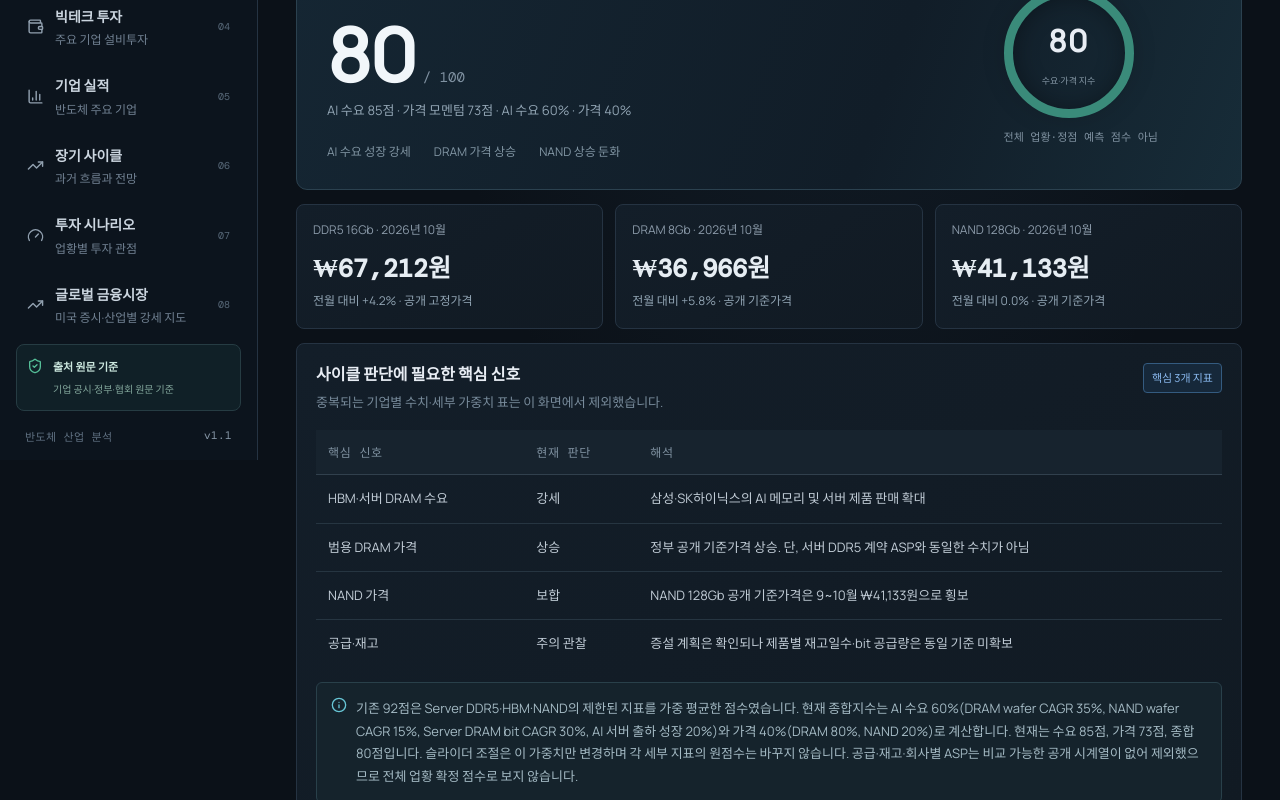
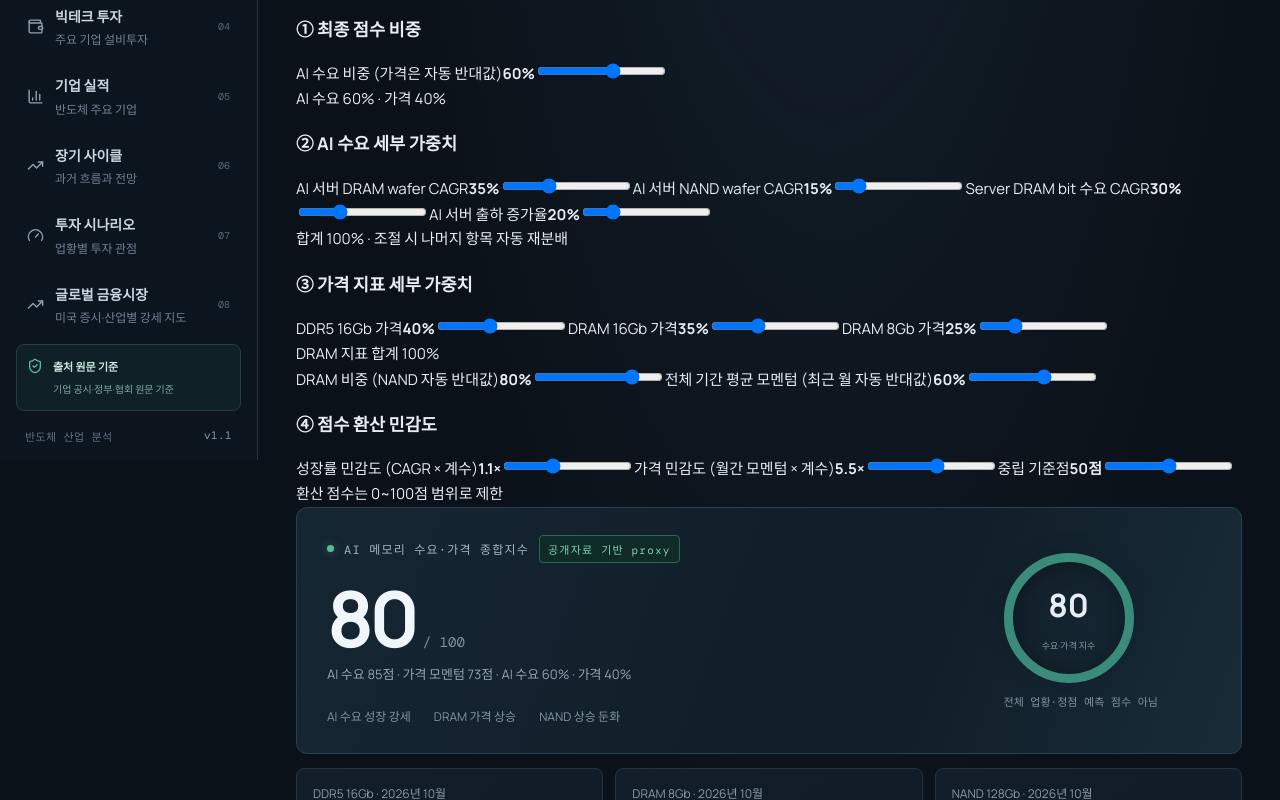
Before and after one commit to chs03220322-creator/semiconductor-intelligence, a React (Vite) app: page / in a window 1280 px wide. Shown: the part 340-1140 px from the top of the page. Built offline with nearby package versions, Linux system fonts and the light colour scheme.

Commit message:
Move live score controls to industry cycle and expose all scoring weights

```diff
--- a/src/App.tsx
+++ b/src/App.tsx
@@ -135,35 +135,37 @@ const supplierCapex=[
 ];
 const FX_USDKRW=1344.23; // 2026-11-25 reference mid-market rate
 // AI 메모리 사이클 점수: 공개 전망의 성장률과 실제 공개가격의 모멘텀을 분리해 계산
+type ScoreConfig={demandWeight:number;demandDramWafer:number;demandNandWafer:number;demandServerBit:number;demandShipment:number;priceDdr5:number;priceDram16:number;priceDram8:number;dramShare:number;avgMomentumShare:number;growthSensitivity:number;priceSensitivity:number;neutralScore:number};
+const DEFAULT_SCORE_CONFIG:ScoreConfig={demandWeight:60,demandDramWafer:35,demandNandWafer:15,demandServerBit:30,demandShipment:20,priceDdr5:40,priceDram16:35,priceDram8:25,dramShare:80,avgMomentumShare:60,growthSensitivity:1.1,priceSensitivity:5.5,neutralScore:50};
 const clampScore=(v:number)=>Math.max(0,Math.min(100,v));
 const growthPct=(start:number,end:number,years:number)=>(Math.pow(end/start,1/years)-1)*100;
-const growthScore=(cagr:number)=>clampScore(50+cagr*1.1);
-const priceMomentum=(values:number[])=>{
- const avgMonthly=(Math.pow(values[values.length-1]/values[0],1/(values.length-1))-1)*100;
- const latestMonthly=(values[values.length-1]/values[values.length-2]-1)*100;
- return {avgMonthly,latestMonthly,score:clampScore(50+(avgMonthly*0.6+latestMonthly*0.4)*5.5)};
-};
-// AI 수요 축: wafer 투입량(학습+추론), Server DRAM bit, AI 서버 출하 전망
-const aiDramWaferCagr=growthPct(180+90,800+700,5);
-const aiNandWaferCagr=growthPct(20+72,29+197,5);
-const serverDramBitCagr=growthPct(164,269,2);
-const aiServerShipmentGrowth=31;
-const aiDemandScore=Math.round(
- growthScore(aiDramWaferCagr)*0.35+
- growthScore(aiNandWaferCagr)*0.15+
- growthScore(serverDramBitCagr)*0.30+
- growthScore(aiServerShipmentGrowth)*0.20
-);
-// 가격 축: DRAM 계열 80%, NAND 20%. 평균 월간 상승률 60% + 최신 월 상승률 40%
-const ddr5Momentum=priceMomentum([40,45,46.5,48,50]);
-const dram16Momentum=priceMomentum([40,45,46.5,48]);
-const dram8Momentum=priceMomentum([24,25,26,27.5]);
-const nandMomentum=priceMomentum([28.8,30.1,30.5,30.6,30.6]);
-const dramPriceScore=ddr5Momentum.score*0.40+dram16Momentum.score*0.35+dram8Momentum.score*0.25;
-const priceMomentumScore=Math.round(dramPriceScore*0.80+nandMomentum.score*0.20);
-// 수요가 가격보다 선행한다는 점을 반영하되, 가격이 확인되지 않은 수요만으로 과대평가하지 않도록 60:40
-const weightedCycleScore=(demandWeight:number)=>Math.round(aiDemandScore*(demandWeight/100)+priceMomentumScore*(1-demandWeight/100));
-
+const growthScore=(cagr:number,cfg:ScoreConfig)=>clampScore(cfg.neutralScore+cagr*cfg.growthSensitivity);
+const priceMomentum=(values:number[],cfg:ScoreConfig)=>{const avgMonthly=(Math.pow(values[values.length-1]/values[0],1/(values.length-1))-1)*100;const latestMonthly=(values[values.length-1]/values[values.length-2]-1)*100;return {avgMonthly,latestMonthly,score:clampScore(cfg.neutralScore+(avgMonthly*cfg.avgMomentumShare/100+latestMonthly*(100-cfg.avgMomentumShare)/100)*cfg.priceSensitivity)}};
+const aiDramWaferCagr=growthPct(270,1500,5),aiNandWaferCagr=growthPct(92,226,5),serverDramBitCagr=growthPct(164,269,2),aiServerShipmentGrowth=31;
+const ddr5MomentumBase=[40,45,46.5,48,50],dram16MomentumBase=[40,45,46.5,48],dram8MomentumBase=[24,25,26,27.5],nandMomentumBase=[28.8,30.1,30.5,30.6,30.6];
+function calculateCycleScores(cfg:ScoreConfig){
+ const growthItems=[growthScore(aiDramWaferCagr,cfg),growthScore(aiNandWaferCagr,cfg),growthScore(serverDramBitCagr,cfg),growthScore(aiServerShipmentGrowth,cfg)];
+ const demandScore=Math.round(growthItems[0]*cfg.demandDramWafer/100+growthItems[1]*cfg.demandNandWafer/100+growthItems[2]*cfg.demandServerBit/100+growthItems[3]*cfg.demandShipment/100);
+ const ddr5=priceMomentum(ddr5MomentumBase,cfg),dram16=priceMomentum(dram16MomentumBase,cfg),dram8=priceMomentum(dram8MomentumBase,cfg),nand=priceMomentum(nandMomentumBase,cfg);
+ const dramScore=ddr5.score*cfg.priceDdr5/100+dram16.score*cfg.priceDram16/100+dram8.score*cfg.priceDram8/100;
+ const priceScore=Math.round(dramScore*cfg.dramShare/100+nand.score*(100-cfg.dramShare)/100);
+ return {demandScore,priceScore,totalScore:Math.round(demandScore*cfg.demandWeight/100+priceScore*(100-cfg.demandWeight)/100),ddr5,dram16,dram8,nand,dramScore,growthItems};
+}
+function rebalanceScoreWeights(cfg:ScoreConfig,key:keyof ScoreConfig,value:number,keys:(keyof ScoreConfig)[]):ScoreConfig{
+ const next={...cfg,[key]:value} as ScoreConfig,peers=keys.filter(k=>k!==key),remaining=100-value,oldTotal=peers.reduce((sum,k)=>sum+cfg[k],0);let assigned=0;
+ peers.forEach((k,i)=>{const v=i===peers.length-1?remaining-assigned:Math.round(remaining*(oldTotal>0?cfg[k]/oldTotal:1/peers.length));(next as any)[k]=v;assigned+=v});return next;
+}
+function WeightControl({label,value,min=0,max=100,step=1,suffix="%",onChange}:{label:string;value:number;min?:number;max?:number;step?:number;suffix?:string;onChange:(v:number)=>void}){
+ return <label className="score-weight-control"><span>{label}<b>{Number.isInteger(value)?value:value.toFixed(1)}{suffix}</b></span><input type="range" min={min} max={max} step={step} value={value} onChange={e=>onChange(Number(e.target.value))}/></label>;
+}
+function ScoreControls({config,onChange}:{config:ScoreConfig;onChange:(key:keyof ScoreConfig,value:number)=>void}){
+ const adjust=(key:keyof ScoreConfig)=>(v:number)=>onChange(key,v);
+ return <div className="score-control-panel"><div className="score-control-heading"><div><b>산업 사이클 점수 로직 조절</b><small>슬라이더를 움직이면 종합점수와 세부 점수가 즉시 재계산됩니다. 각 가중치 묶음은 합계 100%로 자동 보정됩니다.</small></div><Pill tone="green">실시간 반영</Pill></div><div className="score-control-grid">
+ <section><h3>① 최종 점수 비중</h3><WeightControl label="AI 수요 비중 (가격은 자동 반대값)" value={config.demandWeight} step={5} onChange={adjust("demandWeight")}/><div className="score-control-note">AI 수요 {config.demandWeight}% · 가격 {100-config.demandWeight}%</div></section>
+ <section><h3>② AI 수요 세부 가중치</h3><WeightControl label="AI 서버 DRAM wafer CAGR" value={config.demandDramWafer} onChange={adjust("demandDramWafer")}/><WeightControl label="AI 서버 NAND wafer CAGR" value={config.demandNandWafer} onChange={adjust("demandNandWafer")}/><WeightControl label="Server DRAM bit 수요 CAGR" value={config.demandServerBit} onChange={adjust("demandServerBit")}/><WeightControl label="AI 서버 출하 증가율" value={config.demandShipment} onChange={adjust("demandShipment")}/><div className="score-control-note">합계 100% · 조절 시 나머지 항목 자동 재분배</div></section>
+ <section><h3>③ 가격 지표 세부 가중치</h3><WeightControl label="DDR5 16Gb 가격" value={config.priceDdr5} onChange={adjust("priceDdr5")}/><WeightControl label="DRAM 16Gb 가격" value={config.priceDram16} onChange={adjust("priceDram16")}/><WeightControl label="DRAM 8Gb 가격" value={config.priceDram8} onChange={adjust("priceDram8")}/><div className="score-control-note">DRAM 지표 합계 100%</div><WeightControl label="DRAM 비중 (NAND 자동 반대값)" value={config.dramShare} step={5} onChange={adjust("dramShare")}/><WeightControl label="전체 기간 평균 모멘텀 (최근 월 자동 반대값)" value={config.avgMomentumShare} step={5} onChange={adjust("avgMomentumShare")}/></section>
+ <section><h3>④ 점수 환산 민감도</h3><WeightControl label="성장률 민감도 (CAGR × 계수)" value={config.growthSensitivity} min={0} max={3} step={0.1} suffix="×" onChange={adjust("growthSensitivity")}/><WeightControl label="가격 민감도 (월간 모멘텀 × 계수)" value={config.priceSensitivity} min={0} max={10} step={0.5} suffix="×" onChange={adjust("priceSensitivity")}/><WeightControl label="중립 기준점" value={config.neutralScore} min={30} max={70} step={1} suffix="점" onChange={adjust("neutralScore")}/><div className="score-control-note">환산 점수는 0~100점 범위로 제한</div></section></div></div>;
+}
 function Pill({children,tone='muted'}:{children:any;tone?:'muted'|'green'|'amber'|'blue'}){return <span className={'pill '+tone}>{children}</span>}
 function Title({eyebrow,title,desc}:{eyebrow:string;title:string;desc:string}){return <div className="section-title"><div className="eyebrow">{eyebrow}</div><h1>{title}</h1><p>{desc}</p></div>}
 function krwText(value:any){if(typeof value!=='string')return value;return value.replace(/\$([\d,]+(?:\.\d+)?)(\s*(?:B|bn|billion))?/gi,(_m,n,suffix)=>{const v=Number(n.replace(/,/g,''));return suffix?'₩'+(v*FX_USDKRW/1000).toFixed(1)+'조':'₩'+Math.round(v*FX_USDKRW).toLocaleString('ko-KR')+'원'}).replace(/USD\s*\/\s*chip/gi,'원/칩').replace(/USD\s*bn/gi,'조 원').replace(/USD/gi,'KRW')}function visibleUnit(value:string){return value.replace(/USD\s*\/\s*chip/gi,'원/칩').replace(/USD\s*bn/gi,'조 원').replace(/USD/gi,'KRW')}
@@ -285,12 +287,13 @@ function TrendPanel({title,series,quarterHeaders,quarterRows,note,source}:{title
  </div>
 }
 
-function Overview({period,setPeriod,demandWeight}:{period:Period;setPeriod:(p:Period)=>void;demandWeight:number}){
- const priceWeight=100-demandWeight;
- const liveCycleScore=weightedCycleScore(demandWeight);
+function Overview({period,setPeriod,scoreConfig,onScoreConfigChange}:{period:Period;setPeriod:(p:Period)=>void;scoreConfig:ScoreConfig;onScoreConfigChange:(key:keyof ScoreConfig,value:number)=>void}){
+ const demandWeight=scoreConfig.demandWeight,priceWeight=100-demandWeight;
+ const scores=calculateCycleScores(scoreConfig),aiDemandScore=scores.demandScore,priceMomentumScore=scores.priceScore,liveCycleScore=scores.totalScore;
  const data=period==='3Y'?market.slice(-3):period==='5Y'?market.slice(-5):market;
  return <>
   <Title eyebrow="01 / CYCLE MONITOR" title="반도체 사이클 한눈에 보기" desc="AI 메모리 수요 성장과 실제 공개 메모리 가격 모멘텀을 분리 평가한 참고 지수입니다. 공급·재고·기업별 ASP는 공개 데이터가 부족해 별도 확정 점수에 넣지 않습니다."/>
+  <ScoreControls config={scoreConfig} onChange={onScoreConfigChange}/>
   <div className="hero-score"><div className="score-main"><div className="score-label"><span className="live-dot"/> AI 메모리 수요·가격 종합지수 <Pill tone="green">공개자료 기반 proxy</Pill></div><div className="score-number">{liveCycleScore}<small>/ 100</small></div><p>AI 수요 {aiDemandScore}점 · 가격 모멘텀 {priceMomentumScore}점 · AI 수요 {demandWeight}% · 가격 {priceWeight}%</p><div className="score-foot"><span>AI 수요 성장 강세</span><span>DRAM 가격 상승</span><span>NAND 상승 둔화</span></div></div><div className="score-gauge"><div className="gauge-ring"><div><strong>{liveCycleScore}</strong><span>수요·가격 지수</span></div></div><small>전체 업황·정점 예측 점수 아님</small></div></div>
   <div className="stats-grid three">
    <Stat label="DDR5 16Gb · 2026년 10월" value="$50.0" sub="전월 대비 +4.2% · 공개 고정가격"/>
@@ -304,7 +307,7 @@ function Overview({period,setPeriod,demandWeight}:{period:Period;setPeriod:(p:Pe
     ['NAND 가격','보합','NAND 128Gb 공개 기준가격은 9~10월 $30.6으로 횡보'],
     ['공급·재고','주의 관찰','증설 계획은 확인되나 제품별 재고일수·bit 공급량은 동일 기준 미확보']
    ]}/>
-   <Notice>기존 92점은 Server DDR5·HBM·NAND의 제한된 지표를 가중 평균한 점수였습니다. 현재 종합지수는 AI 수요 {demandWeight}%(DRAM wafer CAGR 35%, NAND wafer CAGR 15%, Server DRAM bit CAGR 30%, AI 서버 출하 성장 20%)와 가격 {priceWeight}%(DRAM 80%, NAND 20%)로 계산합니다. 현재는 수요 {aiDemandScore}점, 가격 {priceMomentumScore}점, 종합 {liveCycleScore}점입니다. 슬라이더 조절은 이 가중치만 변경하며 각 세부 지표의 원점수는 바꾸지 않습니다. 공급·재고·회사별 ASP는 비교 가능한 공개 시계열이 없어 제외했으므로 전체 업황 확정 점수로 보지 않습니다.</Notice>
+   <Notice>기존 92점은 Server DDR5·HBM·NAND의 제한된 지표를 가중 평균한 점수였습니다. 현재 종합지수는 AI 수요 {demandWeight}%(DRAM wafer CAGR 35%, NAND wafer CAGR 15%, Server DRAM bit CAGR 30%, AI 서버 출하 성장 20%)와 가격 {priceWeight}%(DRAM 80%, NAND 20%)로 계산합니다. 현재는 수요 {aiDemandScore}점, 가격 {priceMomentumScore}점, 종합 {liveCycleScore}점입니다. 각 세부 지표 가중치와 환산 민감도도 이 페이지에서 조절할 수 있습니다. 공급·재고·회사별 ASP는 비교 가능한 공개 시계열이 없어 제외했으므로 전체 업황 확정 점수로 보지 않습니다.</Notice>
   </div>
   <div className="period-bar"><div><b>글로벌 반도체 시장 규모</b><span>장기 사이클 확인용 · SIA 연간 actual</span></div><div className="segmented">{(['3Y','5Y','6Y'] as Period[]).map(p=><button className={period===p?'active':''} onClick={()=>setPeriod(p)} key={p}>{p}</button>)}</div></div>
   <div className="panel"><LineChart data={data} keyName="value" label="Global semiconductor sales · USD bn" height={190}/><Table headers={['연도','시장 매출','전년 대비']} rows={data.map((x)=>{const i=market.findIndex(m=>m.year===x.year);const previous=i>0?market[i-1]:null;return [x.year,'$'+x.value.toFixed(1)+'B',previous?((x.value/previous.value-1)*100).toFixed(1)+'%':'—'];})}/><Sources items={['SIA · 2025년 연간 글로벌 반도체 매출']}/></div>
@@ -325,18 +328,12 @@ function Pricing(){return <>
  ]}/></div>
  </>;
 }
-function Demand({demandWeight,setDemandWeight}:{demandWeight:number;setDemandWeight:(v:number)=>void}){
- const priceWeight=100-demandWeight;
- const liveCycleScore=weightedCycleScore(demandWeight);
+function Demand({scoreConfig}:{scoreConfig:ScoreConfig}){
+ const demandWeight=scoreConfig.demandWeight,priceWeight=100-demandWeight;
+ const scores=calculateCycleScores(scoreConfig),aiDemandScore=scores.demandScore,priceMomentumScore=scores.priceScore,liveCycleScore=scores.totalScore;
+ const {ddr5:ddr5Momentum,dram16:dram16Momentum,dram8:dram8Momentum,nand:nandMomentum}=scores;
  return <>
  <Title eyebrow="03 / COMPUTE DEMAND" title="AI 수요 & 데이터센터" desc="기관이 공개한 AI 서버·메모리 수요 전망과 가격 추세를 분리해 평가합니다. Actual·Estimate·Forecast를 구분하고 미확보 수치는 점수에 넣지 않습니다."/>
-  <div className="weight-adjuster">
-   <div className="weight-adjuster-head"><div><b>종합 점수 가중치 조절</b><small>슬라이더를 움직이면 AI 수요와 가격의 반영 비중 및 종합 점수가 즉시 바뀝니다.</small></div><strong>{demandWeight}% : {priceWeight}%</strong></div>
-   <input aria-label="AI 수요 가중치 조절" type="range" min="0" max="100" step="5" value={demandWeight} onChange={e=>setDemandWeight(Number(e.target.value))}/>
-   <div className="weight-adjuster-range"><span>가격 중심 0:100</span><span>균형 50:50</span><span>수요 중심 100:0</span></div>
-   <div className="weight-adjuster-result"><span>AI 수요 {aiDemandScore}점 × {demandWeight}%</span><span>가격 {priceMomentumScore}점 × {priceWeight}%</span><b>현재 종합 {liveCycleScore}점</b></div>
-  </div>
-
  <div className="stats-grid">
   <Stat label="2029년 AI 서버 DRAM wafer 수요" value="월 150만 장" sub="SUMCO 공개 전망 · 2024년 대비 약 5.6배"/>
   <Stat label="2029년 AI 서버 NAND wafer 수요" value="월 22.7만 장" sub="SUMCO 공개 전망 · 2024년 대비 약 2.5배"/>
@@ -351,10 +348,10 @@ function Demand({demandWeight,setDemandWeight}:{demandWeight:number;setDemandWei
    <Stat label="수요·가격 종합" value={liveCycleScore+" / 100"} sub={`AI 수요 ${demandWeight}% · 가격 ${priceWeight}%`}/>
   </div>
   <Table headers={["평가 항목","원자료 성장률","환산 점수","가중치"]} rows={[
-   ["AI 서버 DRAM wafer 수요 CAGR · 2024~2029",aiDramWaferCagr.toFixed(1)+"%",growthScore(aiDramWaferCagr).toFixed(0), "35%"],
-   ["AI 서버 NAND wafer 수요 CAGR · 2024~2029",aiNandWaferCagr.toFixed(1)+"%",growthScore(aiNandWaferCagr).toFixed(0), "15%"],
-   ["Server DRAM bit 수요 CAGR · 2026~2028",serverDramBitCagr.toFixed(1)+"%",growthScore(serverDramBitCagr).toFixed(0), "30%"],
-   ["AI 서버 출하 증가율 · 2026 전망",aiServerShipmentGrowth.toFixed(0)+"%",growthScore(aiServerShipmentGrowth).toFixed(0), "20%"]
+   ["AI 서버 DRAM wafer 수요 CAGR · 2024~2029",aiDramWaferCagr.toFixed(1)+"%",growthScore(aiDramWaferCagr,scoreConfig).toFixed(0), scoreConfig.demandDramWafer+"%"],
+   ["AI 서버 NAND wafer 수요 CAGR · 2024~2029",aiNandWaferCagr.toFixed(1)+"%",growthScore(aiNandWaferCagr,scoreConfig).toFixed(0), scoreConfig.demandNandWafer+"%"],
+   ["Server DRAM bit 수요 CAGR · 2026~2028",serverDramBitCagr.toFixed(1)+"%",growthScore(serverDramBitCagr,scoreConfig).toFixed(0), scoreConfig.demandServerBit+"%"],
+   ["AI 서버 출하 증가율 · 2026 전망",aiServerShipmentGrowth.toFixed(0)+"%",growthScore(aiServerShipmentGrowth,scoreConfig).toFixed(0), scoreConfig.demandShipment+"%"]
   ]}/>
   <Table headers={["가격 지표","전체 구간 월평균","최근 월","가격 점수"]} rows={[
    ["DDR5 16Gb",ddr5Momentum.avgMonthly.toFixed(1)+"%",ddr5Momentum.latestMonthly.toFixed(1)+"%",ddr5Momentum.score.toFixed(0)],
@@ -745,13 +742,19 @@ function Market(){
 function App(){
  const [active,setActive]=useState<Section>(()=>{const tab=new URLSearchParams(window.location.search).get('tab');return menu.some(m=>m.id===tab)?tab as Section:'overview'});
  const [period,setPeriod]=useState<Period>('3Y');
- const [demandWeight,setDemandWeight]=useState(60);
+ const [scoreConfig,setScoreConfig]=useState<ScoreConfig>(DEFAULT_SCORE_CONFIG);
+ const updateScoreConfig=(key:keyof ScoreConfig,value:number)=>{
+  const demandKeys:(keyof ScoreConfig)[]=["demandDramWafer","demandNandWafer","demandServerBit","demandShipment"],priceKeys:(keyof ScoreConfig)[]=["priceDdr5","priceDram16","priceDram8"];
+  if(demandKeys.includes(key))setScoreConfig(prev=>rebalanceScoreWeights(prev,key,value,demandKeys));
+  else if(priceKeys.includes(key))setScoreConfig(prev=>rebalanceScoreWeights(prev,key,value,priceKeys));
+  else setScoreConfig(prev=>({...prev,[key]:value}));
+ };
  const [mobileOpen,setMobileOpen]=useState(false);
  const current=menu.find(m=>m.id===active)!;
  const render=()=>{switch(active){
-  case'overview':return <Overview period={period} setPeriod={setPeriod} demandWeight={demandWeight}/>;
+  case'overview':return <Overview period={period} setPeriod={setPeriod} scoreConfig={scoreConfig} onScoreConfigChange={updateScoreConfig}/>;
   case'pricing':return <Pricing/>;
-  case'demand':return <Demand demandWeight={demandWeight} setDemandWeight={setDemandWeight}/>;
+  case'demand':return <Demand scoreConfig={scoreConfig}/>;
   case'capex':return <Capex/>;
     case'companies':return <Companies/>;
   case'cycles':return <Cycles/>;
```
